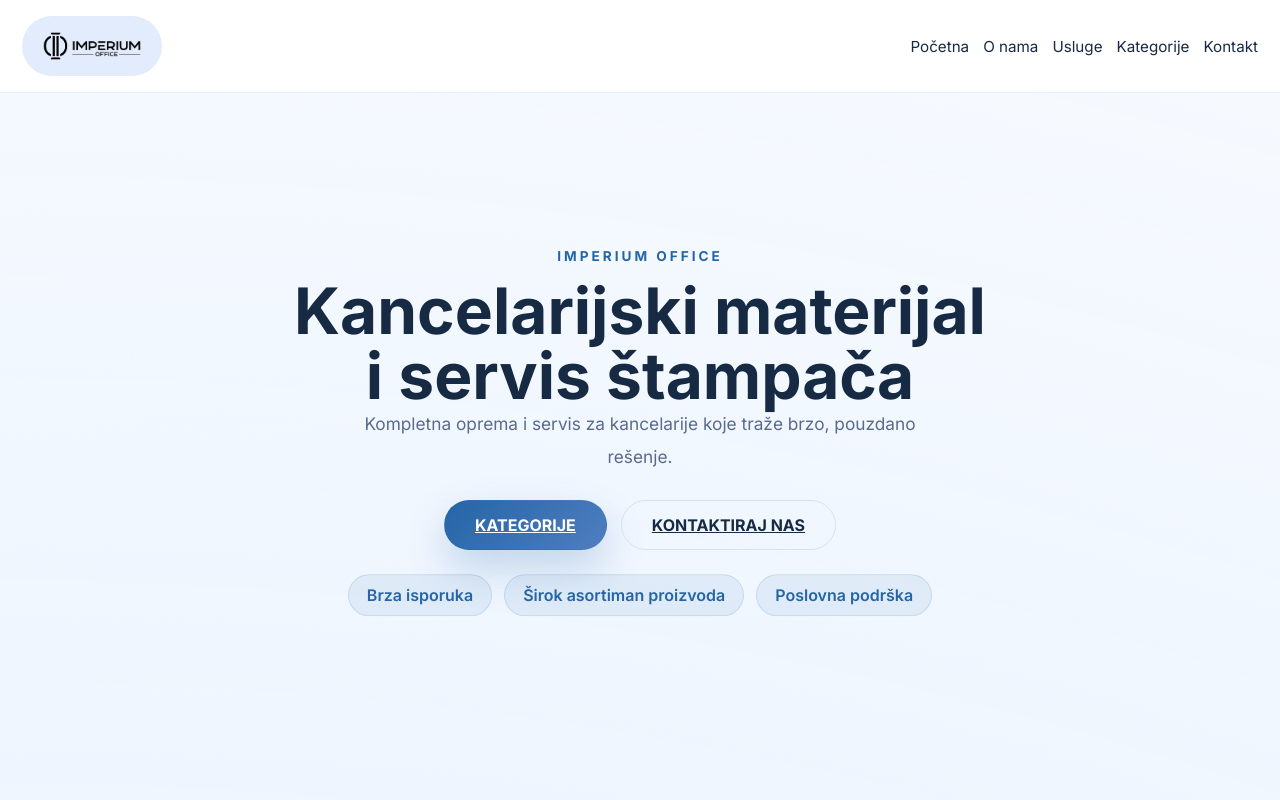
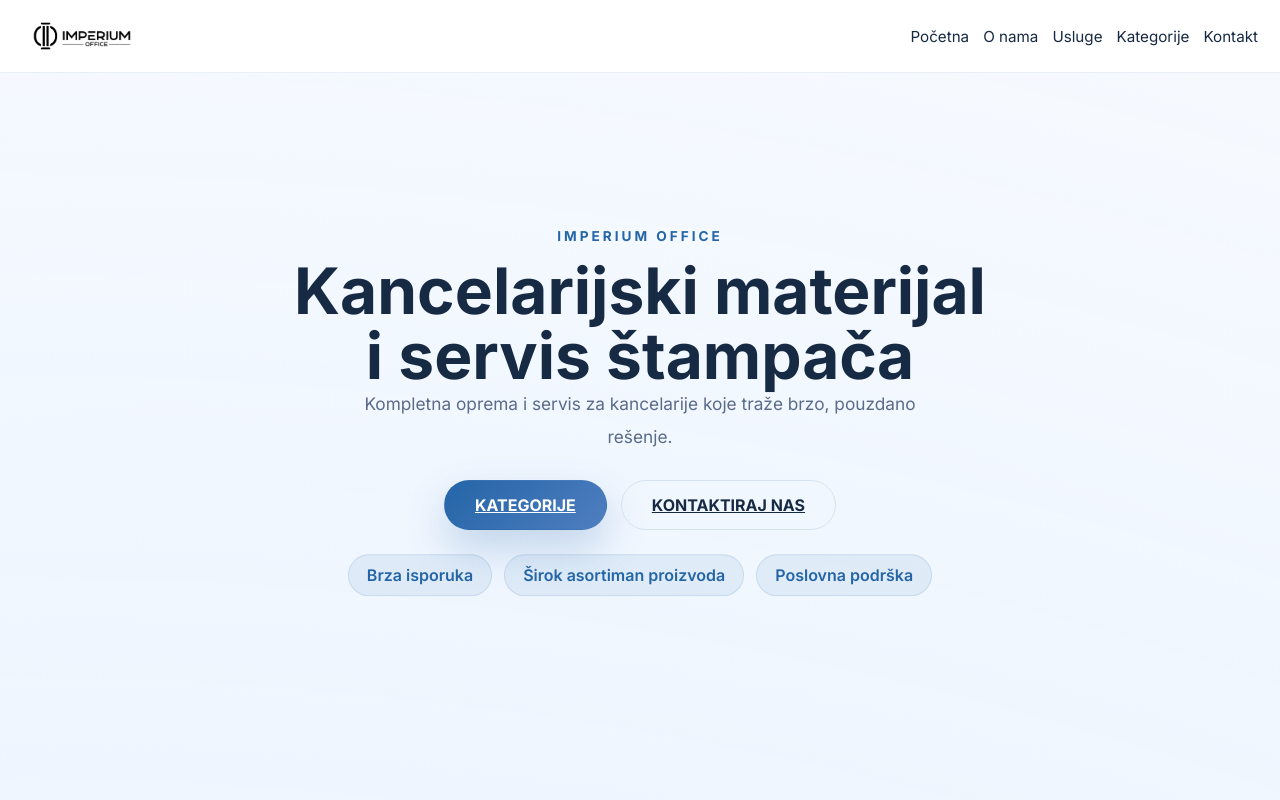
Before and after one commit to markobakic/kancelarijski-materijal, a website built with Vite: page index.html in a window 1280 px wide. Shown: the top 800 px of the page. Built offline with nearby package versions, Linux system fonts and the light colour scheme.

Commit message:
logo backgorund removed

```diff
--- a/src/style.css
+++ b/src/style.css
@@ -62,9 +62,9 @@ select {
   display: inline-flex;
   align-items: center;
   justify-content: center;
-  padding: 10px;
-  border-radius: 999px;
-  background: rgba(225, 235, 252, 0.92);
+  /* padding: 10px; */
+  /* border-radius: 999px; */
+  /* background: rgba(225, 235, 252, 0.92); */
 }
 
 .brand-logo {
```
